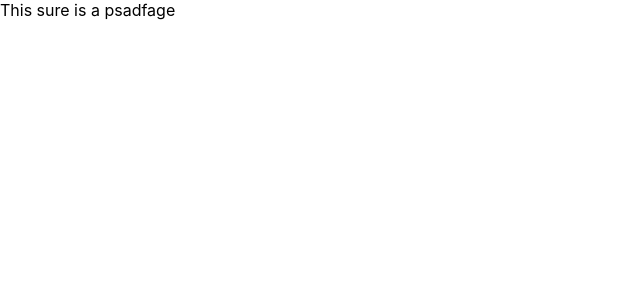
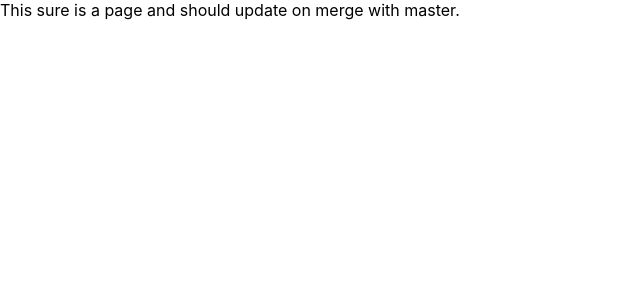
Before and after one commit to chris-langager/code-pictures, a Next.js app: page / in a window 1280 px wide. Shown: the top 300 px of the page, without its empty margins (0-640 px from the left). Built offline with nearby package versions, Linux system fonts and the light colour scheme.

Commit message:
build test

```diff
--- a/src/pages/index.tsx
+++ b/src/pages/index.tsx
@@ -8,7 +8,7 @@ const HomePage: React.FC = () => {
         <link rel="icon" href="/favicon.ico" />
       </Head>
 
-      <main>This sure is a psadfage</main>
+      <main>This sure is a page and should update on merge with master.</main>
 
       <style jsx>{``}</style>
 
```
